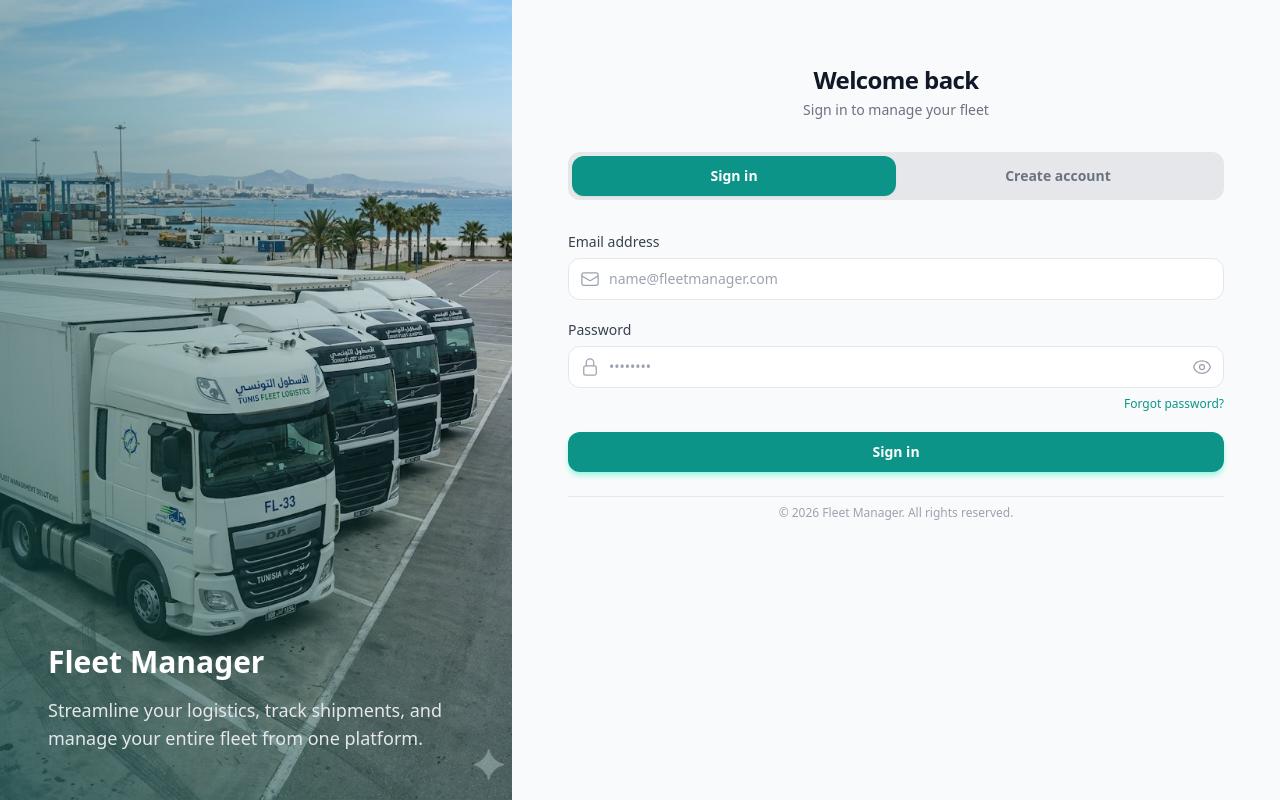
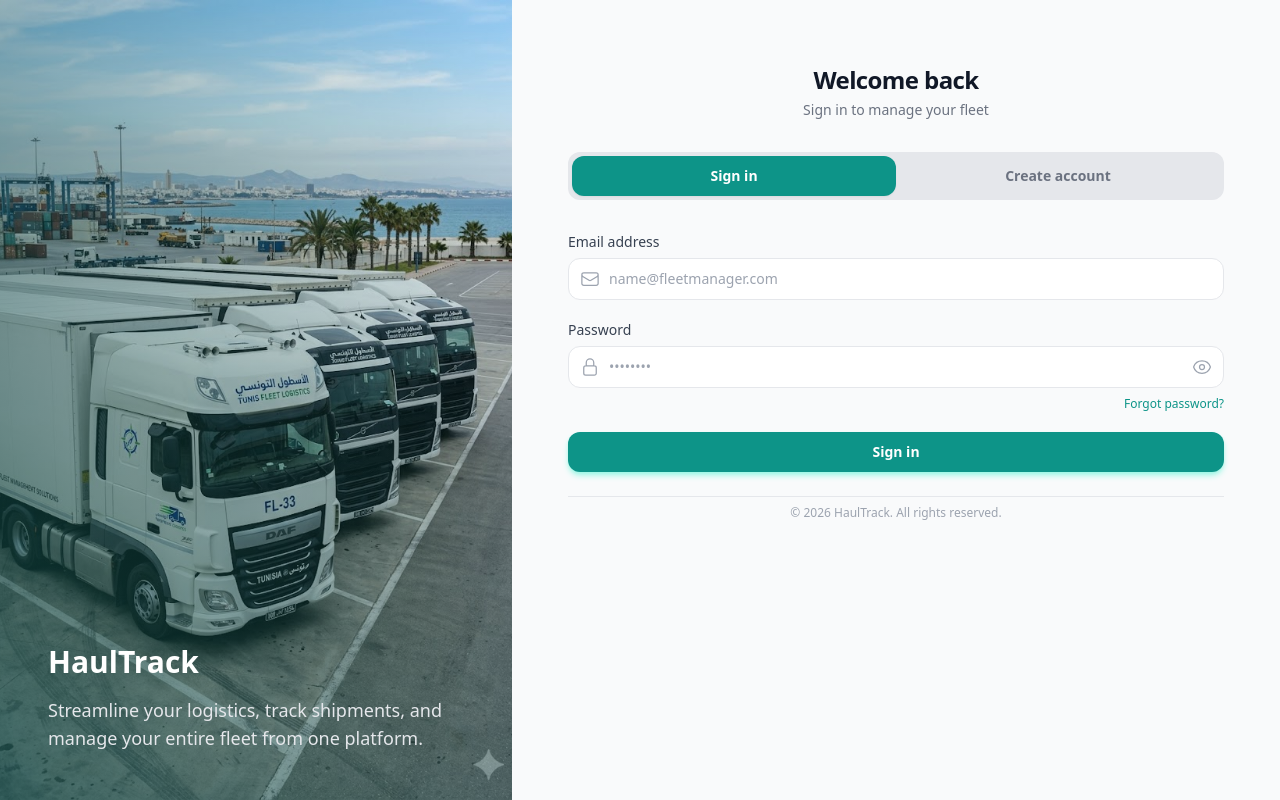
Before and after one commit to sirineelayeb/fleet-management-frontend, a React (Vite) app: page /login in a window 1280 px wide. Built offline with nearby package versions, Linux system fonts and the light colour scheme; no server answers.

Commit message:
chore(frontend): clean up layout and page components

```diff
--- a/src/App.jsx
+++ b/src/App.jsx
@@ -125,7 +125,7 @@ function App() {
               <Route path="customers" element={<Customers />} />
               <Route path="profile" element={<Profile />} />
               <Route path="notifications" element={<Notifications />} />
-              <Route path="lpr-events" element={<LprEvents />} />
+              {/* <Route path="lpr-events" element={<LprEvents />} /> */}
 
               <Route path="drivers/:driverId" element={<DriverProfile />} />
               <Route path="driver-profile/:driverId" element={<DriverProfile />} />
--- a/src/components/Layout/Navbar.jsx
+++ b/src/components/Layout/Navbar.jsx
@@ -131,7 +131,7 @@ const Navbar = ({ isDark, onToggleDark }) => {
       <div className="flex items-center justify-between px-4 py-3 lg:px-6">
 
         <h2 className="truncate pl-12 text-base font-semibold text-gray-800 dark:text-white lg:pl-0 lg:text-xl">
-          Fleet Management System
+          HaulTrack System
         </h2>
 
         <div className="flex items-center space-x-1 lg:space-x-3">
--- a/src/components/Layout/Sidebar.jsx
+++ b/src/components/Layout/Sidebar.jsx
@@ -59,7 +59,7 @@ const ADMIN_MENU = [
     section: 'Fleet',
     items: [
       {
-        label: 'Fleet Management', icon: TruckIcon,
+        label: 'HaulTrack', icon: TruckIcon,
         children: [
           { path: '/dashboard/trucks',   label: 'Trucks',   icon: TruckIcon },
           { path: '/dashboard/drivers',  label: 'Drivers',  icon: UserIcon },
@@ -112,7 +112,7 @@ const SHIPMENT_MANAGER_MENU = [
       { path: '/shipment_manager/shipments',        icon: CubeIcon,                  solidIcon: CubeSolidIcon,  label: 'Shipments',       description: 'Manage deliveries' },
       { path: '/shipment_manager/shipments/create', icon: ArrowUpTrayIcon,           solidIcon: ArrowUpTrayIcon, label: 'Create Shipment', description: 'Add new delivery' },
       { path: '/shipment_manager/trips',            icon: ClipboardDocumentListIcon, solidIcon: ClipboardDocumentListIcon, label: 'Trip History', description: 'View all trip logs' },
-      { path: '/shipment_manager/lpr-events',       icon: CameraIcon,                solidIcon: CameraSolidIcon, label: 'LPR Events',     description: 'Gate entry & exit logs' },
+      // { path: '/shipment_manager/lpr-events',       icon: CameraIcon,                solidIcon: CameraSolidIcon, label: 'LPR Events',     description: 'Gate entry & exit logs' },
     ],
   },
   {
@@ -429,11 +429,11 @@ const Sidebar = () => {
           <div className="flex items-center gap-3 min-w-0">
             {/* Logo mark — teal square */}
             <div className="w-10 h-10 flex-shrink-0 bg-[#34B1AA] rounded-xl flex items-center justify-center shadow-lg">
-              <span className="text-base font-bold text-[#1E1E2C]">FM</span>
+              <span className="text-base font-bold text-[#1E1E2C]">HT</span>
             </div>
             {isOpen && (
               <div className="min-w-0">
-                <h1 className="text-base font-bold leading-tight truncate">Fleet Manager</h1>
+                <h1 className="text-base font-bold leading-tight truncate">HaulTrack</h1>
                 <p className="text-xs text-gray-400 mt-0.5 truncate">{roleLabel}</p>
               </div>
             )}
@@ -564,7 +564,7 @@ const Sidebar = () => {
           </div>
           <div className={['pb-4 text-center', !isOpen && 'px-0'].join(' ')}>
             {isOpen
-              ? <p className="text-[10px] text-gray-600">Fleet Manager v2.0.0</p>
+              ? <p className="text-[10px] text-gray-600">HaulTrack v2.0.0</p>
               : <div className="flex justify-center"><span className="text-[10px] text-gray-600 bg-white/5 rounded-md px-1.5 py-0.5">v2</span></div>
             }
           </div>
--- a/src/pages/Dashboard.jsx
+++ b/src/pages/Dashboard.jsx
@@ -33,7 +33,7 @@ const Dashboard = () => {
     <div>
       <div className="mb-8">
         <h1 className="text-2xl font-bold text-gray-900">Dashboard</h1>
-        <p className="text-gray-600">Welcome to Fleet Management System</p>
+        <p className="text-gray-600">Welcome to HaulTrackm</p>
       </div>
 
       <div className="grid grid-cols-1 md:grid-cols-2 lg:grid-cols-4 gap-6 mb-8">
--- a/src/pages/DriverHistory.jsx
+++ b/src/pages/DriverHistory.jsx
@@ -313,8 +313,8 @@ const DriverHistory = () => {
                 onClick={() => navigate('/dashboard/drivers')}
                 className="inline-flex items-center gap-2 text-sm text-gray-600 hover:text-gray-900"
               >
-                <ArrowLeftIcon className="h-4 w-4" />
-                <span>Back to Drivers</span>
+                {/* <ArrowLeftIcon className="h-4 w-4" /> */}
+                {/* <span>Back to Drivers</span> */}
               </button>
             </div>
           </div>
--- a/src/pages/Login.jsx
+++ b/src/pages/Login.jsx
@@ -243,7 +243,7 @@ const Login = () => {
           <img src={fleetImage} alt="Fleet management" className="absolute inset-0 w-full h-full object-cover" />
           <div className="absolute inset-0 bg-gradient-to-tr from-teal-900/70 to-white-800/50 to-transparent" />
           <div className="relative z-10 flex flex-col justify-end p-12 text-white">
-            <h2 className="text-3xl font-bold mb-4">Fleet Manager</h2>
+            <h2 className="text-3xl font-bold mb-4">HaulTrack</h2>
             <p className="text-lg text-gray-200 max-w-md">
               Streamline your logistics, track shipments, and manage your entire fleet from one platform.
             </p>
@@ -261,7 +261,7 @@ const Login = () => {
                   <p className="text-sm text-gray-500 mt-1">
                     {tab === 'login'
                       ? 'Sign in to manage your fleet'
-                      : 'Join Fleet Manager to get started'}
+                      : 'Join HaulTrack to get started'}
                   </p>
                 </div>
 
@@ -364,7 +364,7 @@ const Login = () => {
                 )}
 
                 <p className="text-center text-xs text-gray-400 mt-6 pt-2 border-t border-gray-200">
-                  © {new Date().getFullYear()} Fleet Manager. All rights reserved.
+                  © {new Date().getFullYear()} HaulTrack. All rights reserved.
                 </p>
               </div>
             </div>
```
